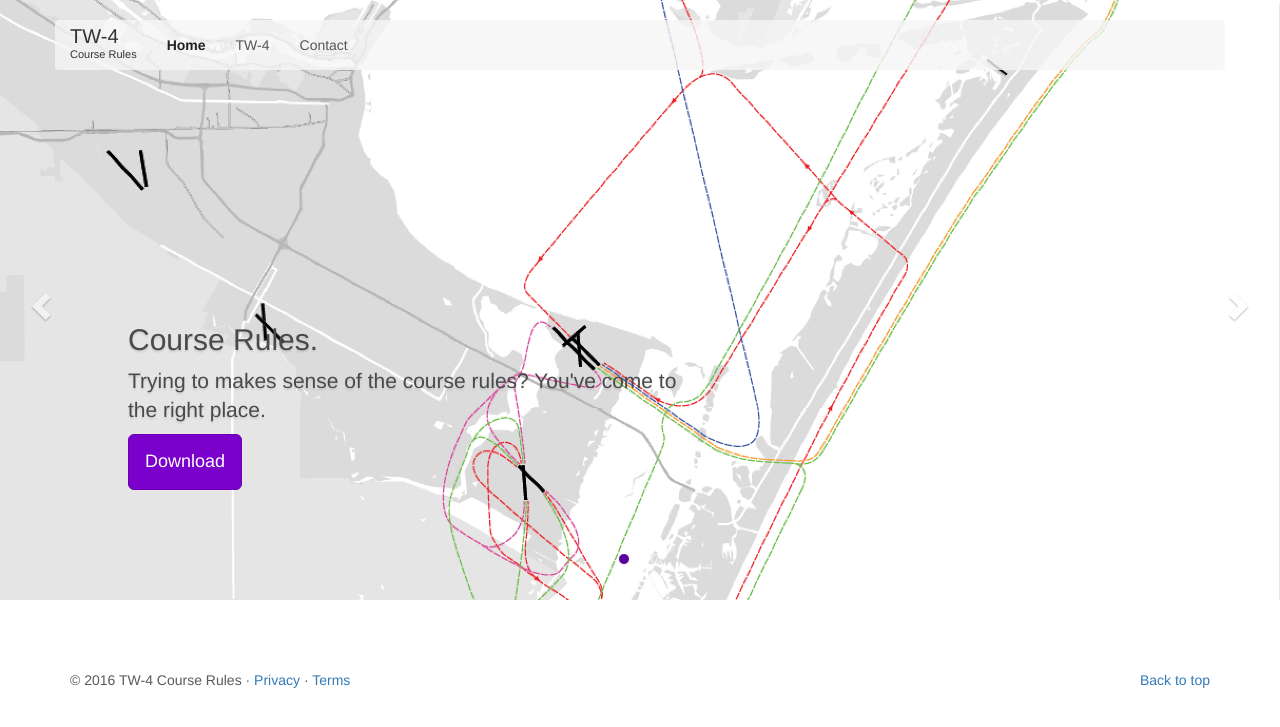
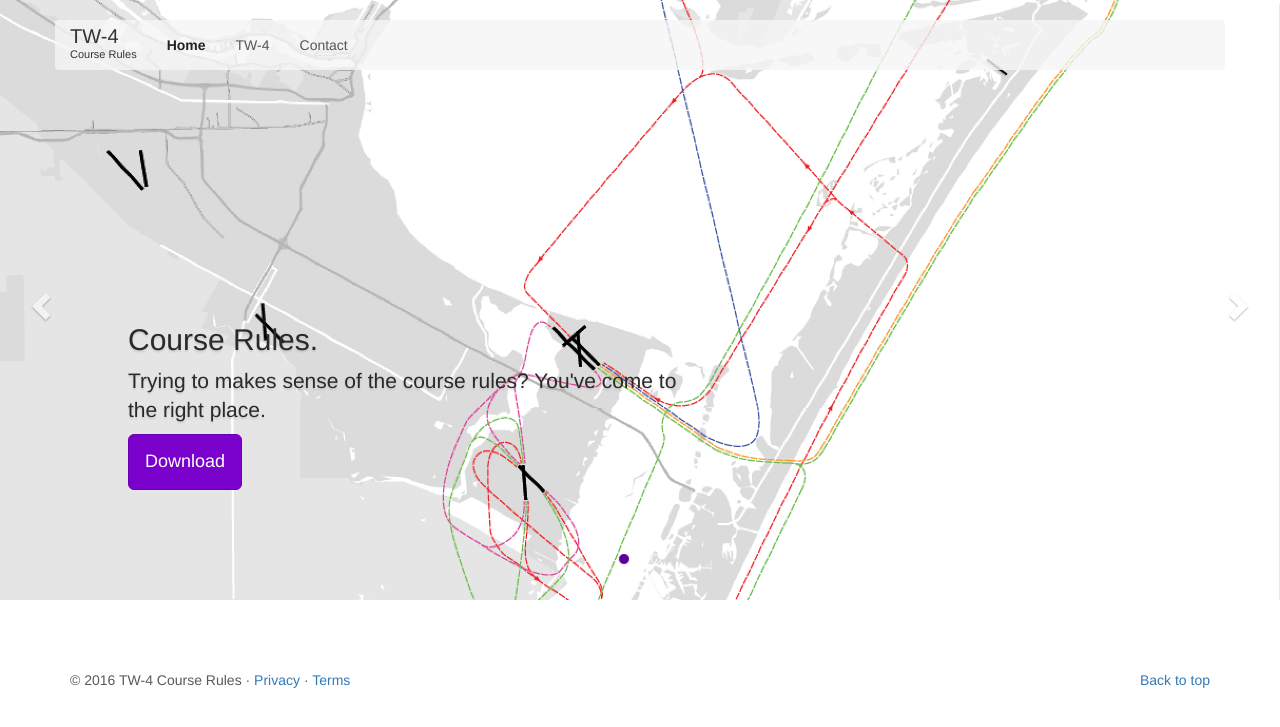
Before and after one commit to courserules/courserules.github.io, a Jekyll site: the page built from index.html, in a window 1280 px wide. Shown: the top 727 px of the page. Built offline with Jekyll 4.4.1, drawn with Linux system fonts in a browser that asks for light colours.

Commit message:
Darken the carousel text

```diff
--- a/css/courserules.css
+++ b/css/courserules.css
@@ -236,7 +236,7 @@ nav.detached {
 	text-shadow: 0 2px 2px rgba(0, 0, 0, 0.1);
 	font-size: 20px;
 	padding-bottom: 40px;
-	color: #4a4a4a;
+	color: #2a2a2a;
 }
 
 .carousel-caption h1 {
```
